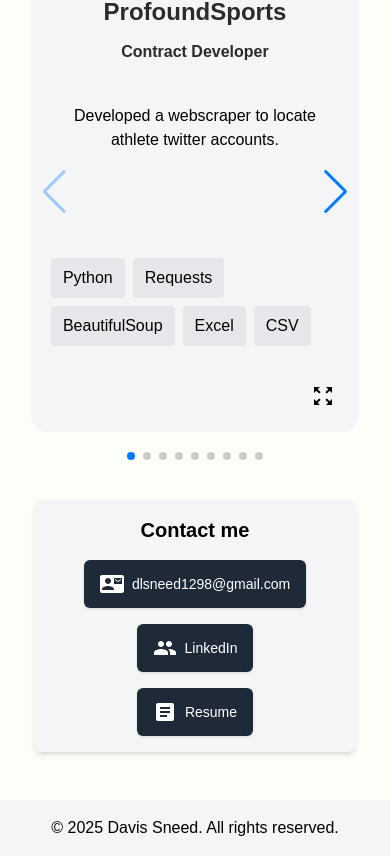
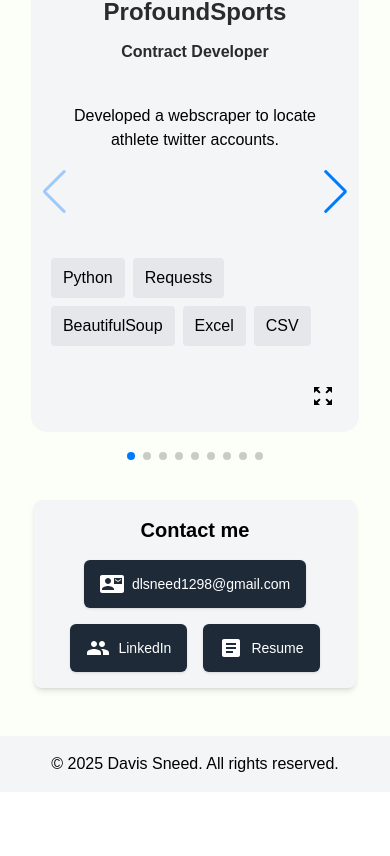
Before and after one commit to dsneed123/dsneedy, a Next.js app: page / in a window 390 px wide. Shown: the part 1184-2040 px from the top of the page. After the commit the page ends 1976 px from the top, so only its background shows below. Built offline with nearby package versions, Linux system fonts and the light colour scheme.

Commit message:
fixed flexing of contact section

```diff
--- a/src/app/page.tsx
+++ b/src/app/page.tsx
@@ -118,9 +118,9 @@
           className="mb-8 sm:mb-12 flex flex-col items-center bg-[#F4F5F7] p-4 sm:p-8 rounded-lg shadow-md mt-10 w-[90%] sm:w-[60%] mx-auto"
         >
           <h2 className="text-xl sm:text-2xl font-semibold mb-4 text-center">Contact me</h2>
-          <ul className="flex flex-col sm:flex-row space-y-4 sm:space-y-0 sm:space-x-6 w-full justify-center">
+          <ul className="flex flex-wrap gap-4 sm:gap-6 w-full justify-center">
             {/* Email */}
-            <li className="flex items-center justify-center">
+            <li className="flex items-center">
               <a
                 href="mailto:dlsneed1298@gmail.com"
                 className="flex items-center bg-[#1E2A38] text-white rounded-md px-4 py-3 sm:py-2 shadow hover:bg-[#0079b3] transition-all"
@@ -133,7 +133,7 @@
             </li>
 
             {/* LinkedIn */}
-            <li className="flex items-center justify-center">
+            <li className="flex items-center">
               <a
                 href="https://www.linkedin.com/in/dsneedy"
                 className="flex items-center bg-[#1E2A38] text-white rounded-md px-4 py-3 sm:py-2 shadow hover:bg-[#0079b3] transition-all"
@@ -146,7 +146,7 @@
             </li>
 
             {/* Resume */}
-            <li className="flex items-center justify-center">
+            <li className="flex items-center">
               <a
                 href="https://drive.google.com/file/d/1MgE3KXLxI0fDKaC_zx58EtIsknZqmEKj/view?usp=sharing"
                 className="flex items-center bg-[#1E2A38] text-white rounded-md px-4 py-3 sm:py-2 shadow hover:bg-[#0079b3] transition-all"
```
